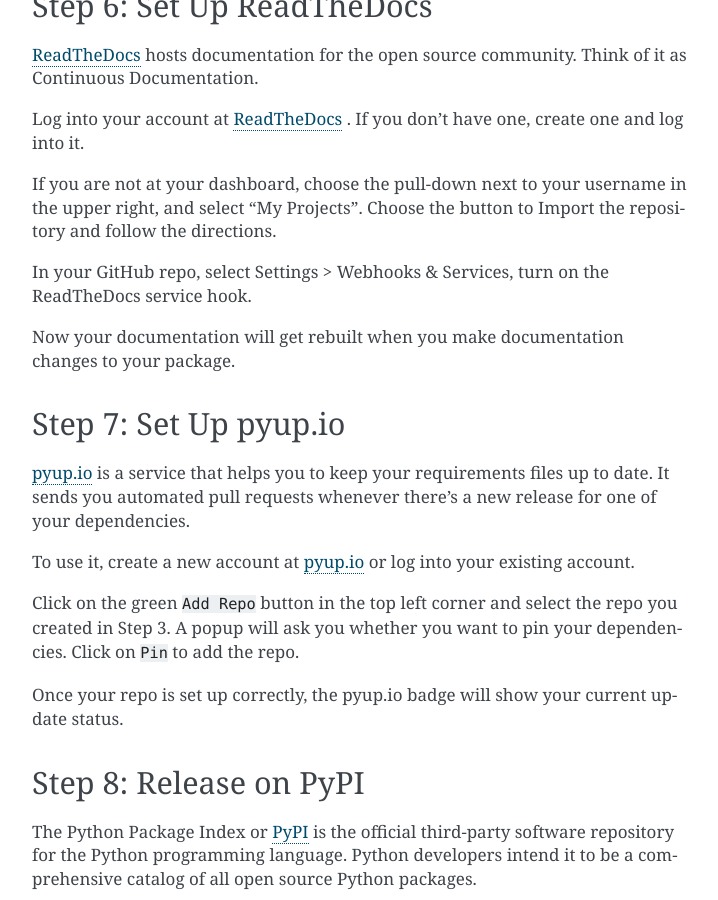
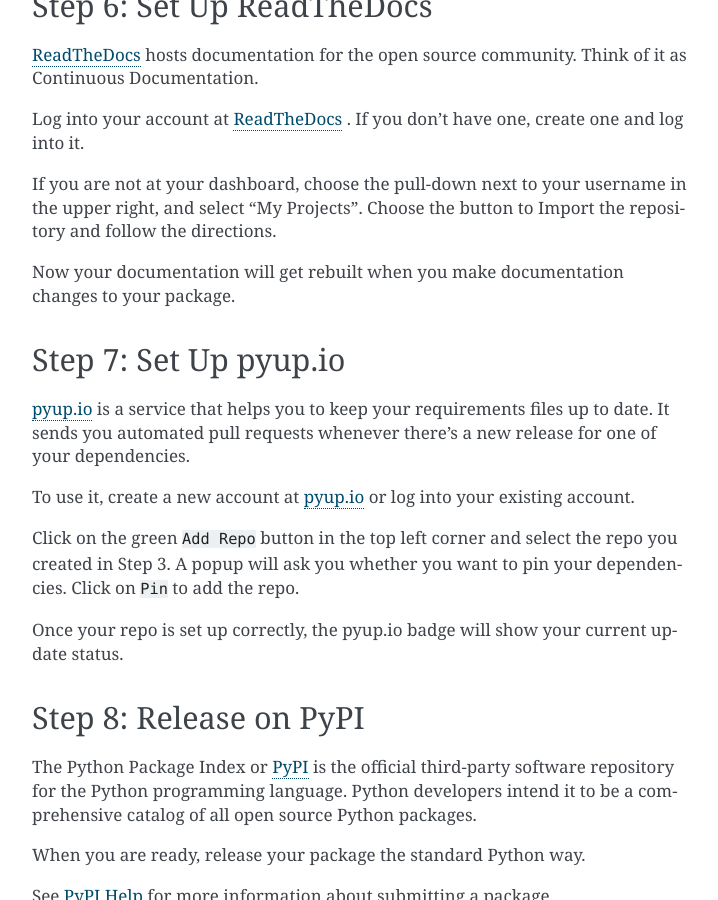
Before and after one commit to audreyfeldroy/cookiecutter-pypackage, a Sphinx documentation site: the page built from docs/tutorial.rst, in a window 1280 px wide and 900 px high, scrolled down 2683 px. Shown: the whole window, without its empty margins (388-1106 px from the left). Built offline with Sphinx 7.4.7, drawn with Linux system fonts in a browser that asks for light colours.

Commit message:
Remove unnecessary ReadTheDocs instruction
ReadTheDocs is no longer a GitHub Service, it's now a GitHub App, so it automatically generates a webhook for itself.

```diff
--- a/docs/tutorial.rst
+++ b/docs/tutorial.rst
@@ -134,8 +134,6 @@
 
 If you are not at your dashboard, choose the pull-down next to your username in the upper right, and select "My Projects". Choose the button to Import the repository and follow the directions.
 
-In your GitHub repo, select Settings > Webhooks & Services, turn on the ReadTheDocs service hook.
-
 Now your documentation will get rebuilt when you make documentation changes to your package.
 
 .. _`ReadTheDocs`: https://readthedocs.org/
```
